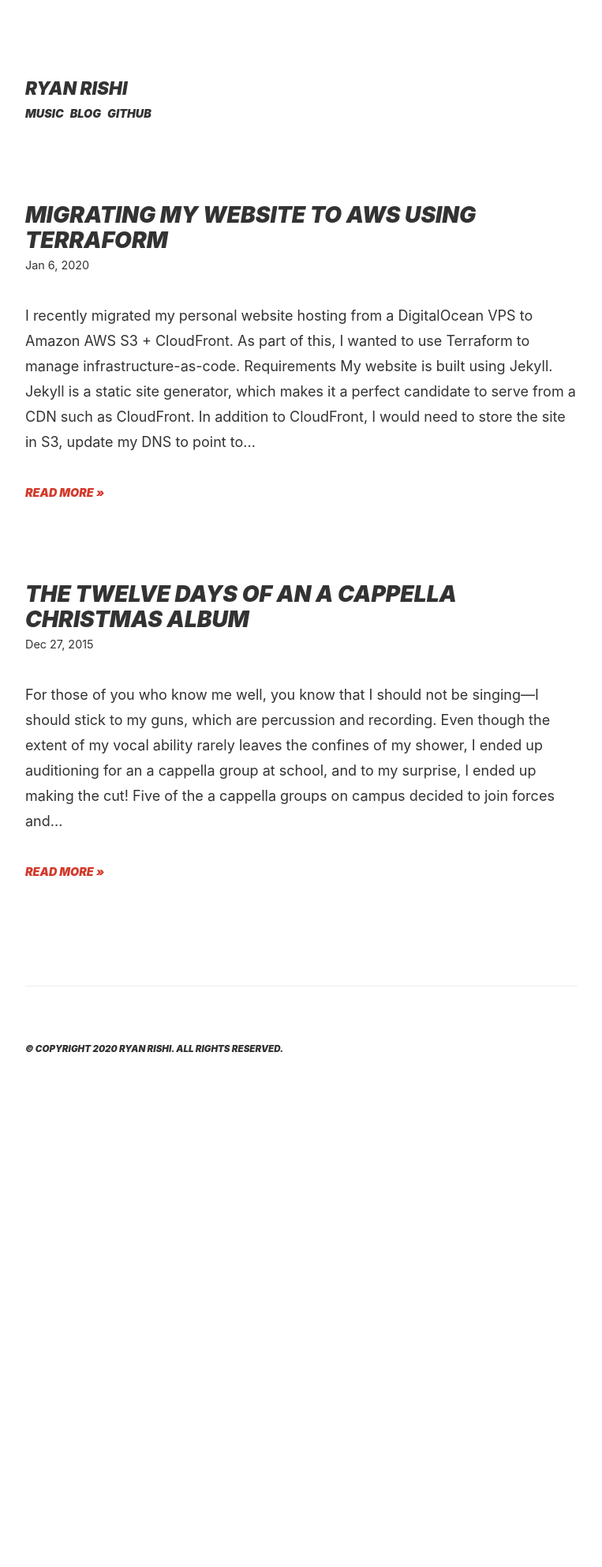
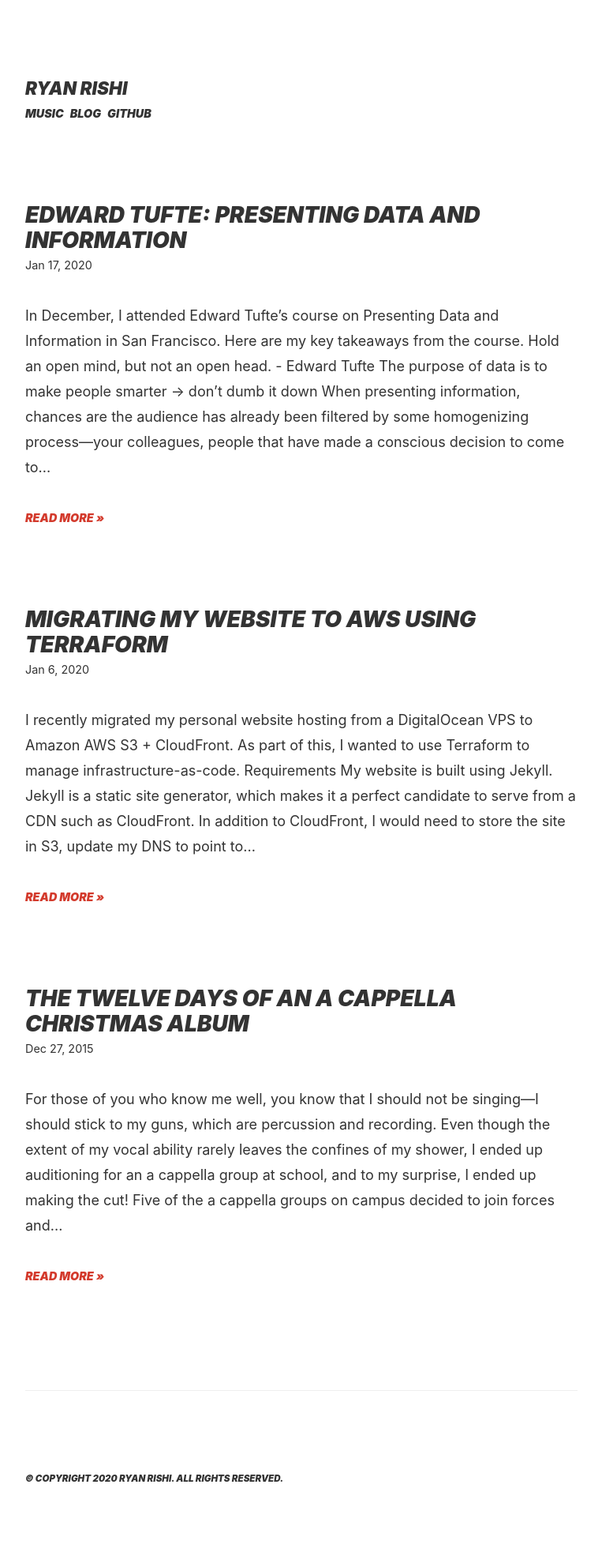
Before and after one commit to ryanrishi/ryanrishi.com, a Jekyll site: the page built from blog.html, in a window 1280 px wide. Shown: the whole page at 79% size, without its empty margins (258-1021 px from the left). Built offline with Jekyll 4.4.1, drawn with Linux system fonts in a browser that asks for light colours; before the commit the page ends 1440 px from its top, so only the background shows below that.

Commit message:
Post: Tufte - Presenting Data and Information (#35)
* WIP add Tufte blog post

* add more content to Tufte post

```diff
--- /dev/null
+++ b/_posts/2020-01-17-tufte.md
@@ -0,0 +1,69 @@
+---
+layout:       post
+title:        "Edward Tufte: Presenting Data and Information"
+description:  Some learnings from Edward Tufte's <i>Presenting Data and Information</i> course
+image:        /assets/img/tufte/tufte-sf.jpeg
+date:         2020-01-17
+tags:
+  - data visualization
+  - edward tufte
+---
+
+In December, I attended [Edward Tufte's course on Presenting Data and Information](https://www.edwardtufte.com/tufte/courses) in San Francisco. Here are my key takeaways from the course.
+
+> Hold an open mind, but not an open head.
+<br>
+\- Edward Tufte
+
+# The purpose of data is to make people smarter &rarr; don't dumb it down
+When presenting information, chances are the audience has already been filtered by some homogenizing process&mdash;your colleagues, people that have made a conscious decision to come to your presentation, etc.
+
+Here is an example of an appropriate amount of data from the National Weather Service.
+<figure>
+  <img src="/assets/img/tufte/weather.png" alt="National Weather Service" title="National Weather Service">
+  <figcaption>
+    National Weather Service.
+    <a href="https://forecast.weather.gov/MapClick.php?lat=37.796&lon=-122.4206">Source</a>
+  </figcaption>
+</figure>
+
+Most visitors to the National Weather Service website care about the temperature and conditions (eg. mostly cloudy). This information is accurately and concisely presented via a large "59&deg;F" and image representing mostly cloudy conditions.
+
+However, more data points are available to constituents that require more information&mdash;as a pilot, the wind speed, barometric pressure, dewpoint, and visibility are some factors that determine if I'm flying or staying on the ground (these measurements are probably from the [SFO Terminal Area Forecast](https://aviationweather.gov/taf/board?ids=KSFO&format=expanded)).
+
+
+# Minimize design-figuring-out time, maximize content-reasoning time
+> Diagrammatic pictures allow more focused, tighter commentary on pictures, compared to text or captions outside the picture frame.
+<br>
+\- [Edward Tufte](https://www.edwardtufte.com/bboard/q-and-a-fetch-msg?msg_id=0001V7)
+
+The following pie chart has a high cognitive load, because the user has the impediment of visually encoding the chart data with the pie type.
+![Favorite Pie](/assets/img/tufte/pies.png "Favorite Pie")
+
+To further the damage from the pie chart without direct labeling, it may be impossible to read the chart as a colorblind person or when printed or photocopied in grayscale.
+
+On the other hand, the following scatterplot uses direct labeling to minimize content-reasoning time.
+<figure>
+  <img src="/assets/img/tufte/iris-scatter.png" alt="Direct labeled Iris data" title="Direct labeled Iris data">
+  <figcaption>
+    Direct labeled <i>Iris</i> data, demonstrated from the <a href="http://directlabels.r-forge.r-project.org/">directlabels</tt> R package</a>.
+    <a href="http://directlabels.r-forge.r-project.org/">Source</a>
+  </figcaption>
+</figure>
+
+
+# It's better to be approximately right than precisely wrong
+I'll let the following excerpt from Tufte's <i>Beautiful Evidence</i> speak for itself.
+<figure>
+  <img src="/assets/img/tufte/sparklines.jpg" alt="Sparklines: Intense, Simple, Word-Sized Graphics" title="Sparklines: Intense, Simple, Word-Sized Graphics">
+  <figcaption>
+    Edward Tufte. <i>Beautiful Evidence, p.47</i>.
+    <a href="https://www.edwardtufte.com/bboard/q-and-a-fetch-msg?msg_id=0001OR">Source</a>
+  </figcaption>
+</figure>
+
+---
+And finally, here's a fun satire on all the no-nos of presenting data and information.
+<div class="video-container">
+  <iframe src="https://www.youtube-nocookie.com/embed/fP-7rhb-qMg" frameborder="0" allow="accelerometer; autoplay; encrypted-media; gyroscope; picture-in-picture" allowfullscreen></iframe>
+</div>
--- a/_sass/_post.scss
+++ b/_sass/_post.scss
@@ -1,5 +1,9 @@
 .post {
   margin-bottom: $line-height * 3;
+
+  img {
+    margin: auto;
+  }
 }
 
 .post-title {
--- a/_sass/global.scss
+++ b/_sass/global.scss
@@ -112,13 +112,13 @@ hr {
   height: $line-height;
   border: 0;
   box-shadow: 0 1px 0 #eee;
+  margin-bottom: $line-height;
 }
 
 blockquote {
   margin-bottom: $line-height;
   padding: $line-height;
-  background: #f7f7f7;
-  box-shadow: 0 0 0 1px #eee;
+  border-left: .3rem solid #ddd;
 }
 
 blockquote p {
```
Also changed, not shown: assets/img/tufte/iris-scatter.png (added), assets/img/tufte/pies.png (added), assets/img/tufte/sparklines.jpg (added), assets/img/tufte/tufte-sf.jpeg (added), assets/img/tufte/weather.png (added).
